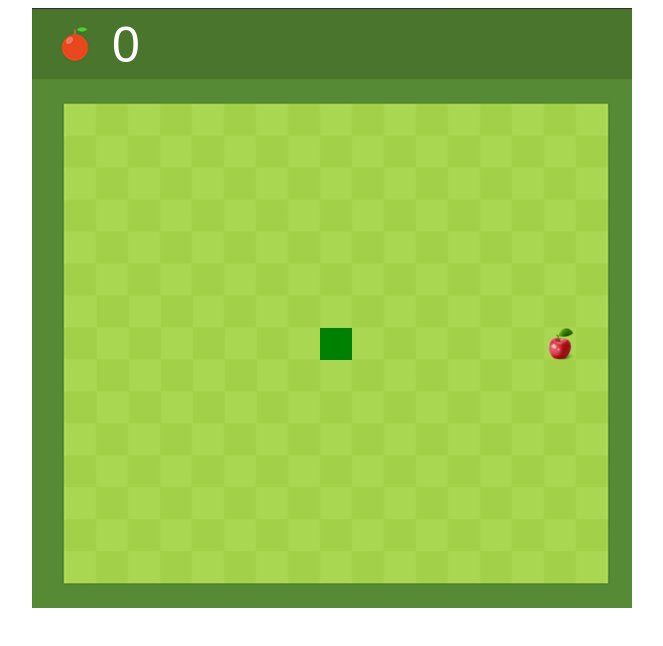
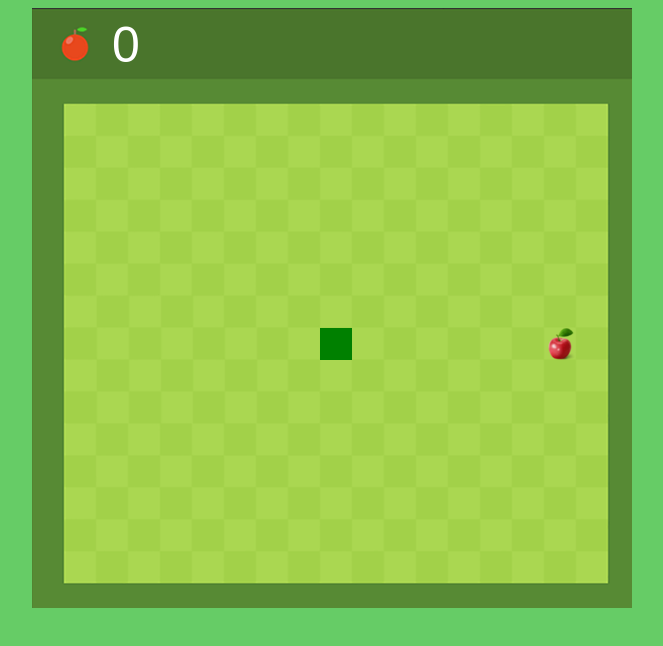
Before and after one commit to Geru4s/zmeya, a plain HTML site: page index.html in a window 1280 px wide. Shown: the whole page, without its empty margins (308-971 px from the left). Drawn offline with Linux system fonts and the light colour scheme.

Commit message:
Update index.html

```diff
--- a/index.html
+++ b/index.html
@@ -1,6 +1,7 @@
 <!DOCTYPE html>
 <html lang="ru">
 <head>
+<body style="background-color:#66cc66">
   <meta charset="UTF-8">
   <meta name="viewport" content="width=device-width, initial-scale=1.0">
   <meta http-equiv="X-UA-Compatible" content="ie=edge">
```
